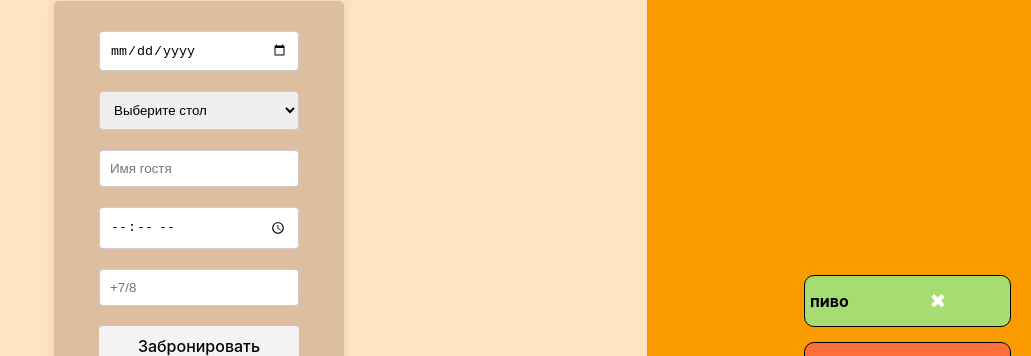
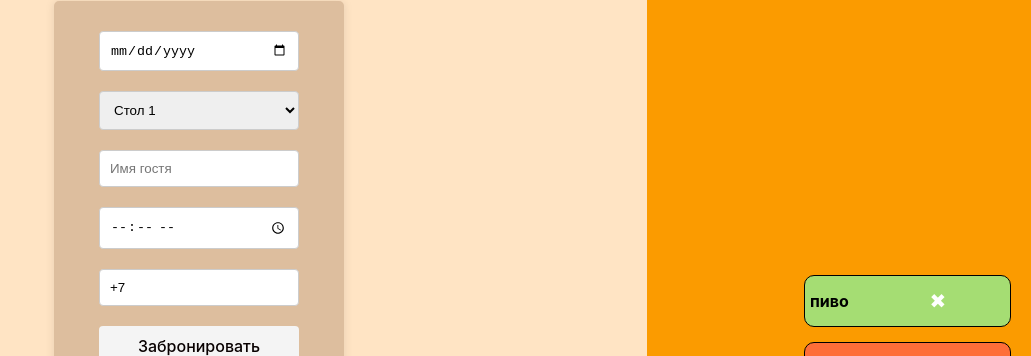
Before and after one commit to DoraDuraGang/restaurant-frontend-admin, a React (Vite) app: page / in a window 1280 px wide. Both pictures are taken after a click on the button "Создать быструю бронь". Shown: the part 252-608 px from the top of the page, without its empty margins (249-1280 px from the left). Built offline with nearby package versions, Linux system fonts and the light colour scheme.

Commit message:
check it

```diff
--- a/package.json
+++ b/package.json
@@ -11,9 +11,11 @@
     "prettier": "prettier ./src/ --write"
   },
   "dependencies": {
+    "@hookform/resolvers": "^3.9.1",
     "react": "^18.3.1",
     "react-dom": "^18.3.1",
-    "react-hook-form": "^7.53.0"
+    "react-hook-form": "^7.53.0",
+    "yup": "^1.4.0"
   },
   "devDependencies": {
     "@eslint/js": "^9.9.0",
--- a/src/components/MainBlock/MainBlock.tsx
+++ b/src/components/MainBlock/MainBlock.tsx
@@ -5,14 +5,14 @@ import "./index.css";
 import { useState } from "react";
 
 const MainBlock = () => {
-    const [viewState, setViewState] = useState('calendar');
+ const [viewState, setViewState] = useState(true);
 
  const onClick = () => {
-        setViewState('bookingForm');
+  setViewState(false);
  };
 
  const handleCloseBookingForm = () => {
-        setViewState('calendar');
+  setViewState(true);
  };
 
  return (
@@ -20,11 +20,15 @@ const MainBlock = () => {
    <div className="Miu">
     <h1 className="MainNameCalendar"> Календарик </h1>
    </div>
-            {viewState === 'calendar' && <Calendar />}
+   {viewState && (
+    <>
+     <Calendar />
      <div className="ButtonBooking">
-                {viewState === 'calendar' && <BookingButton onClick={onClick} />}
+      <BookingButton HandleClick={onClick} text="Создать быструю бронь" Size="MedBut" />
      </div>
-            {viewState === 'bookingForm' && <BookingForm onClose={handleCloseBookingForm} />}
+    </>
+   )}
+   {!viewState && <BookingForm onClose={handleCloseBookingForm} />}
   </div>
  );
 };
--- a/src/components/MainBlock/OrderForm/BookingForm/BookimgForm.tsx
+++ b/src/components/MainBlock/OrderForm/BookingForm/BookimgForm.tsx
@@ -1,11 +1,51 @@
 import { useForm } from 'react-hook-form';
+import * as yup from 'yup';
 import './BookingForm.css';
+import {yupResolver} from '@hookform/resolvers/yup';
 
-const BookingForm = ({ onClose }: any) => {
-    const { register, handleSubmit, formState: { errors } } = useForm();
 
-    const onSubmit = (data: any) => {
-        console.log(data);
+interface Props {
+    onClose: () => void;
+}
+
+interface FormData {
+    date: string;
+    table: number;
+    name: string;
+    time: string;
+    phone: string;
+}
+
+
+const schema = yup.object().shape({
+ date: yup.string().required('Это поле обязательно'),
+ table: yup.number()
+     .required('Это поле обязательно')
+     .positive('Стол должен быть положительным числом')
+     .integer('Стол должен быть целым числом'),
+ name: yup.string()
+     .required('Это поле обязательно')
+     .matches(/^[А-Яа-яЁё\s]+$/, 'Имя может содержать только буквы и пробелы'),
+ time: yup.string().required('Это поле обязательно'),
+ phone: yup.string()
+     .required('Введите номер телефона')
+     .matches(/^\+7[0-9]{10}$/, 'Введите корректный номер телефона в формате +7XXXXXXXXXX')
+});
+
+const BookingForm = ({ onClose }: Props) => {
+    const { register, handleSubmit, formState: { errors } } = useForm<FormData>({
+     resolver: yupResolver(schema),
+     defaultValues: {
+      phone: '+7',
+      date: '',
+      table: 1,
+      name: '',
+      time: ''
+     },
+    });
+
+    const onSubmit = async (data: FormData) => {
+            console.log(data);
     };
 
     return (
@@ -13,46 +53,43 @@ const BookingForm = ({ onClose }: any) => {
             <input
                 className='InField'
                 type="date"
-                {...register("date", { required: true })}
+                {...register("date")}
             />
-            {errors.date && <span>Это поле обязательно</span>}
+            {errors.date && <span>{errors.date.message}</span>}
 
             <select
                 className='InField'
-                {...register("table", { required: true })}
+                {...register("table")}
             >
                 <option value="">Выберите стол</option>
                 {Array.from({ length: 15 }, (_, i) => (
                     <option key={i + 1} value={i + 1}>Стол {i + 1}</option>
                 ))}
             </select>
-            {errors.table && <span>Это поле обязательно</span>}
+            {errors.table && <span>{errors.table.message}</span>}
 
             <input
                 className='InField'
                 type="text"
-                {...register("name", { required: true })}
+                {...register("name")}
                 placeholder="Имя гостя"
             />
-            {errors.name && <span>Это поле обязательно</span>}
+            {errors.name && <span>{errors.name.message}</span>}
 
             <input
                 className='InField'
                 type="time"
-                {...register("time", { required: true })}
+                {...register("time")}
             />
-            {errors.time && <span>Это поле обязательно</span>}
+            {errors.time && <span>{errors.time.message}</span>}
 
             <input
                 className='InField'
                 type="tel"
-                {...register("phone", {
-                    required: true,
-                    pattern:  /^[0-9]{10}$/
-                })}
+                {...register("phone")}
                 placeholder="+7/8"
             />
-            {errors.phone && <span>Введите номер телефона</span>}
+            {errors.phone && <span>{errors.phone.message}</span>}
 
             <button className='OrderBut' type="submit">Забронировать</button>
             <button className='OrderBut' type="button" onClick={onClose}>Отмена</button>
--- a/src/components/MainBlock/OrderForm/Bookingbutton.css
+++ b/src/components/MainBlock/OrderForm/Bookingbutton.css
@@ -1,7 +1,5 @@
 
 .BookingButton {
-  width: 200px;
-  height: 100px;
   background-color: transparent;
   border: 2px solid #2196F3;
   color: #2196F3;
@@ -14,3 +12,19 @@
   background-color: #2196F3;
   color: white;
 }
+
+.SmallBut
+{
+  width: 100px;
+  height: 50px;
+}
+.MedBut
+{
+  width: 200px;
+  height: 100px;
+}
+.LarBut
+{
+  width: 300px;
+  height: 200px;
+}
--- a/src/components/MainBlock/OrderForm/Bookingbutton.tsx
+++ b/src/components/MainBlock/OrderForm/Bookingbutton.tsx
@@ -1,14 +1,17 @@
 import './Bookingbutton.css';
 
 interface Props {
-    onClick: () => void;
+    HandleClick: () => void;
+    text: string;
+    Size: 'Smallbut' | 'MedBut' | 'LarBut';
 }
 
-const BookingButton = ({ onClick }: Props) => {
+const BookingButton = ({HandleClick , text, Size }: Props) => {
+
 
     return (
-        <button className="BookingButton" onClick={onClick}>
-            Создать быструю бронь
+        <button className = {`BookingButton ${Size}`} onClick={HandleClick} >
+         {text}
         </button>
     );
 };
```
Also changed, not shown: 1 other file (tests, documents, lock files or other folders). Lines whose indentation alone changed are shown as unchanged.
